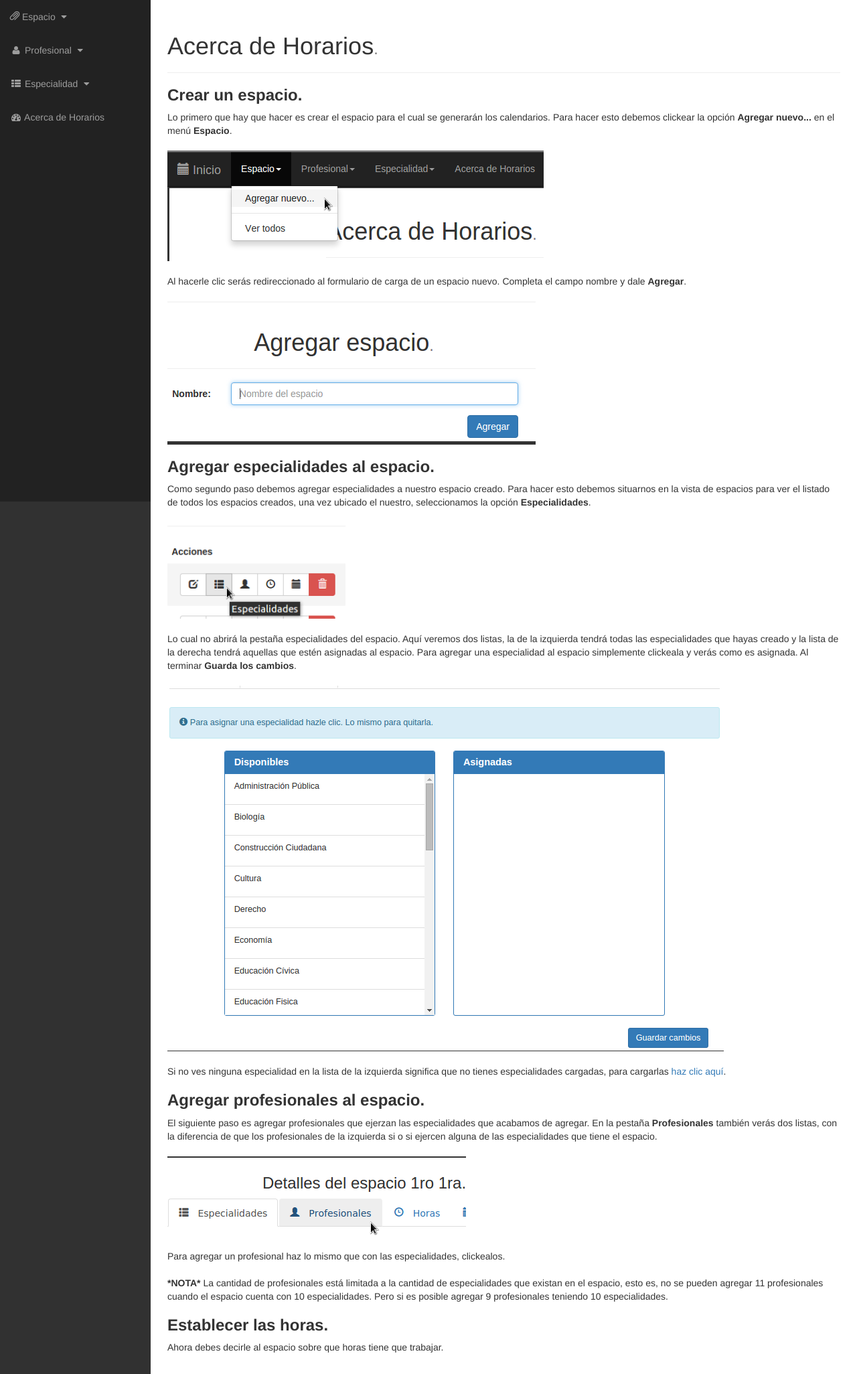
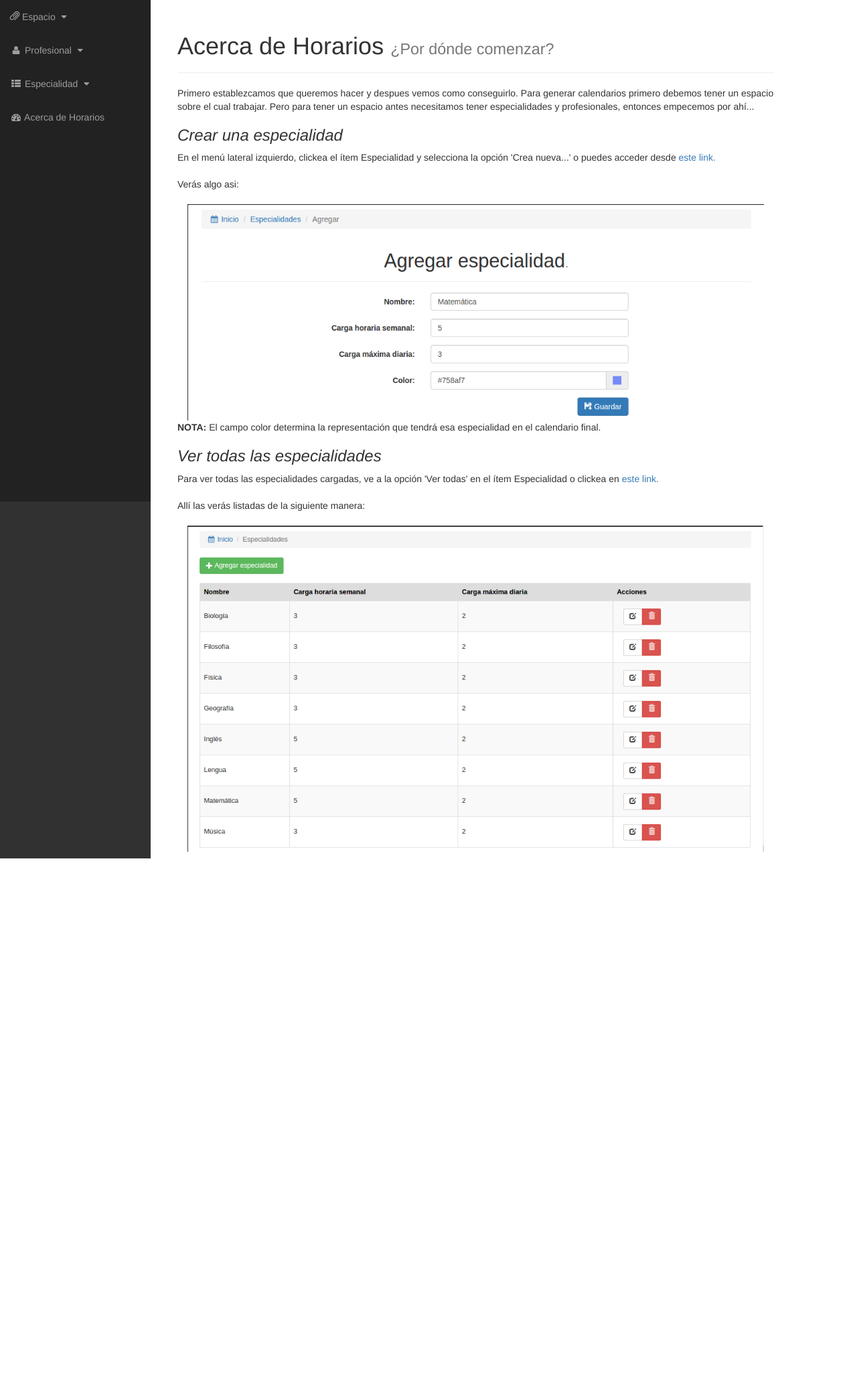
Before and after one commit to yo-alan/horarios, a Django app: template calendario/templates/calendario/acerca.html in a window 1280 px wide. Shown: the part 51-2103 px from the top of the page at 67% size. After the commit the page ends 1333 px from the top, so only its background shows below. Run offline with Django 3.2, Linux system fonts and the light colour scheme; the template is opened without the code that fills it, so the values that code supplies are empty; some libraries are stand-ins or nearby versions.

Commit message:
Limpieza de código a views.py. Agregado el log de acciones del usuario. Empiezo a crear un manual.

```diff
--- a/calendario/templates/calendario/acerca.html
+++ b/calendario/templates/calendario/acerca.html
@@ -1,99 +1,58 @@
 {% extends "admin/base.html" %}
 {% load staticfiles %}
 
-{% block title %}Acerca de Horarios.{% endblock %}
+{% block title %}Acerca de Horarios{% endblock %}
 
 {% block head %}
 {% endblock %}
 
 {% block article %}
+    <div class="col-xs-11">
         <div class="page-header">
             <h1>
-            Acerca de Horarios<small>.</small>
+                Acerca de Horarios <small>¿Por dónde comenzar?</small>
             </h1>
         </div>
+        <p>
+            Primero establezcamos que queremos hacer y despues vemos
+            como conseguirlo. Para generar calendarios primero debemos
+            tener un espacio sobre el cual trabajar. Pero para tener un
+            espacio antes necesitamos tener especialidades y
+            profesionales, entonces empecemos por ahí...
+        </p>
         <dl>
             <dt>
-            <h3><strong>Crear un espacio.</strong></h3>
+                <h3><i>Crear una especialidad</i></h3>
             </dt>
             <dd>
-            Lo primero que hay que hacer es crear el espacio para el
-            cual se generarán los calendarios. Para hacer esto debemos
-            clickear la opción <strong>Agregar nuevo...</strong> en el
-            menú <strong>Espacio</strong>.
+                En el menú lateral izquierdo, clickea el ítem
+                Especialidad y selecciona la opción 'Crea nueva...' o
+                puedes acceder desde
+                <a href="{% url 'calendario:especialidad_add' %}">este link.</a>
                 <br>
                 <br>
-            <img src="{% static 'calendario/img/acerca/img1.png' %}">
+                Verás algo asi:
                 <br>
                 <br>
-            Al hacerle clic serás redireccionado al formulario de carga
-            de un espacio nuevo. Completa el campo nombre y dale
-            <strong>Agregar</strong>.
+                <img src="{% static 'calendario/img/acerca/addEspecialidad.png' %}" class="col-xs-12">
+                <strong>NOTA:</strong> El campo color determina la
+                representación que tendrá esa especialidad en el
+                calendario final.
+            </dd>
+            <dt>
+                <h3><i>Ver todas las especialidades</i></h3>
+            </dt>
+            <dd>
+                Para ver todas las especialidades cargadas, ve a la
+                opción 'Ver todas' en el ítem Especialidad o clickea en
+                <a href="{% url 'calendario:especialidad_all' %}">este link.</a>
                 <br>
                 <br>
-            <img src="{% static 'calendario/img/acerca/img2.png' %}">
-        </dd>
-        <dt>
-            <h3><strong>Agregar especialidades al espacio.</strong></h3>
-        </dt>
-        <dd>
-            Como segundo paso debemos agregar especialidades a nuestro
-            espacio creado. Para hacer esto debemos situarnos en la
-            vista de espacios para ver el listado de todos los espacios
-            creados, una vez ubicado el nuestro, seleccionamos la opción
-            <strong>Especialidades</strong>.
+                Allí las verás listadas de la siguiente manera:
                 <br>
                 <br>
-            <img src="{% static 'calendario/img/acerca/img3.png' %}">
-            <br>
-            <br>
-            Lo cual no abrirá la
-            pestaña especialidades del espacio. Aquí veremos dos listas,
-            la de la izquierda tendrá todas las especialidades que hayas
-            creado y la lista de la derecha tendrá aquellas que estén
-            asignadas al espacio. Para agregar una especialidad al
-            espacio simplemente clickeala y verás como es asignada.
-            Al terminar <strong>Guarda los cambios</strong>.
-            <br>
-            <br>
-            <img src="{% static 'calendario/img/acerca/img4.png' %}">
-            <br>
-            <br>
-            Si no ves ninguna especialidad en la lista de la izquierda
-            significa que no tienes especialidades cargadas, para
-            cargarlas <a href="{% url 'calendario:especialidad_add' %}">haz clic aquí</a>.
-        </dd>
-        <dt>
-            <h3><strong>Agregar profesionales al espacio.</strong></h3>
-        </dt>
-        <dd>
-            El siguiente paso es agregar profesionales que ejerzan las
-            especialidades que acabamos de agregar. En la pestaña
-            <strong>Profesionales</strong> también verás dos listas,
-            con la diferencia de que los profesionales de la izquierda
-            si o si ejercen alguna de las especialidades que tiene el
-            espacio.
-            <br>
-            <br>
-            <img src="{% static 'calendario/img/acerca/img5.png' %}">
-            <br>
-            <br>
-            Para agregar un profesional haz lo mismo que con
-            las especialidades, clickealos.
-            <br>
-            <br>
-            <strong>*NOTA*</strong> La cantidad de profesionales está
-            limitada a la cantidad de especialidades que existan en el
-            espacio, esto es, no se pueden agregar 11 profesionales
-            cuando el espacio cuenta con 10 especialidades. Pero si es
-            posible agregar 9 profesionales teniendo 10 especialidades.
-        </dd>
-        <dt>
-            <h3><strong>Establecer las horas.</strong></h3>
-        </dt>
-        <dd>
-            Ahora debes decirle al espacio sobre que horas tiene que
-            trabajar.
+                <img src="{% static 'calendario/img/acerca/allEspecialidad.png' %}" class="col-xs-12">
             </dd>
         </dl>
+    </div>
 {% endblock %}
```
Also changed, not shown: calendario/templates/calendario/espacio/detail.html (+16 -7 lines), calendario/templates/calendario/especialidad/all.html (+12 -6 lines), calendario/views.py (+65 -48 lines), calendario/static/calendario/img/acerca/addEspecialidad.png (added), calendario/static/calendario/img/acerca/allEspecialidad.png (added), calendario/static/calendario/img/acerca/img1.png (deleted), calendario/static/calendario/img/acerca/img2.png (deleted), calendario/static/calendario/img/acerca/img3.png (deleted), calendario/static/calendario/img/acerca/img4.png (deleted), calendario/static/calendario/img/acerca/img5.png (deleted). Lines whose indentation alone changed are shown as unchanged.
